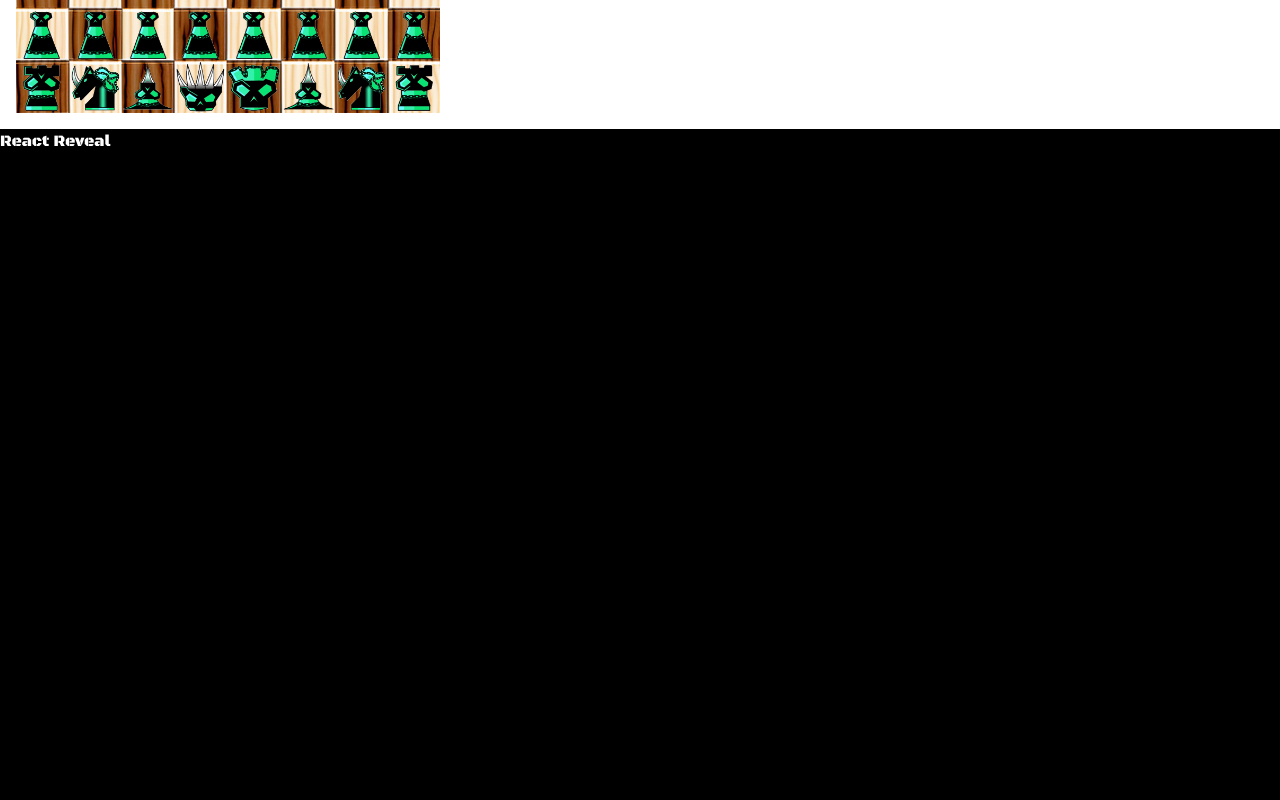
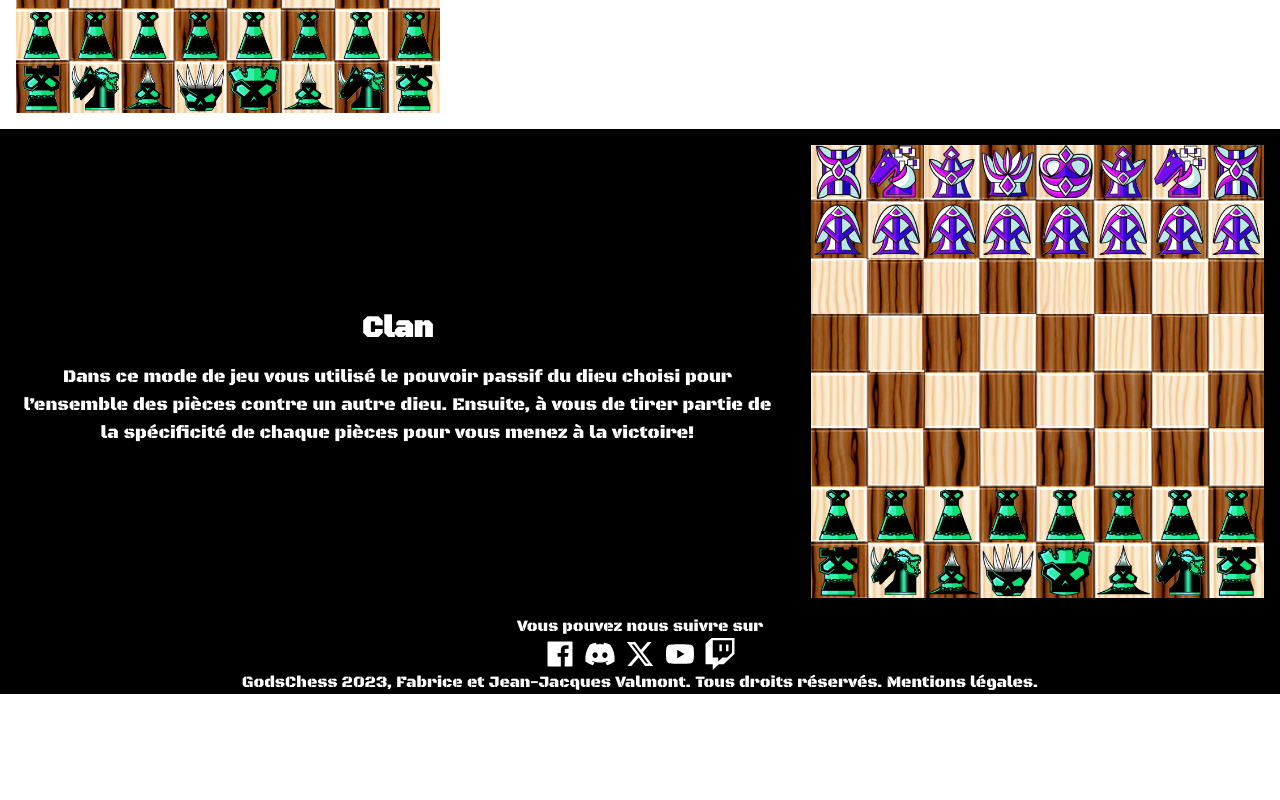
Before and after one commit to FabriceValmont/WebSiteGodsChess, a Next.js app: page /Gameplay in a window 1280 px wide. Shown: the part 1740-2540 px from the top of the page. After the commit the page ends 2434 px from the top, so only its background shows below. Built offline with nearby package versions, Linux system fonts and the light colour scheme.

Commit message:
Remise en norme de Rules Gods

```diff
--- a/app/Components/SectionGameplayRulesGodsChess.js
+++ b/app/Components/SectionGameplayRulesGodsChess.js
@@ -1,16 +1,18 @@
 import React from 'react';
-import Fade from 'react-reveal/Fade';
+import Image from 'next/image';
 
-class SectionGameplayRulesGodsChess extends React.Component {
-  render() {
-    return (
-      <div className="bg-black flex text-white h-screen">
-        <Fade left>
-          <h1>React Reveal</h1>
-        </Fade>
+const SectionGameplayClan = () => {
+  return (
+    <div className="bg-black flex text-white">
+      <div className="m-4 text-center flex flex-col justify-center align-center items-center">
+        <h2 className="p-4 text-3xl font-bold">Clan</h2>
+        <p className="text-lg">Dans ce mode de jeu vous utilisé le pouvoir passif du dieu choisi pour l’ensemble des pièces contre un autre dieu. Ensuite, à vous de tirer partie de la spécificité de chaque pièces pour vous menez à la victoire!</p>
       </div>
-    );
-  }
+      <div className="m-4">
+        <Image className="" src="/gameplay/Plateau_d'échec_new_clan.png" width={1200} height={1200}/>
+      </div>
+    </div>
+  );
 }
 
-export default SectionGameplayRulesGodsChess;
+export default SectionGameplayClan;
```
